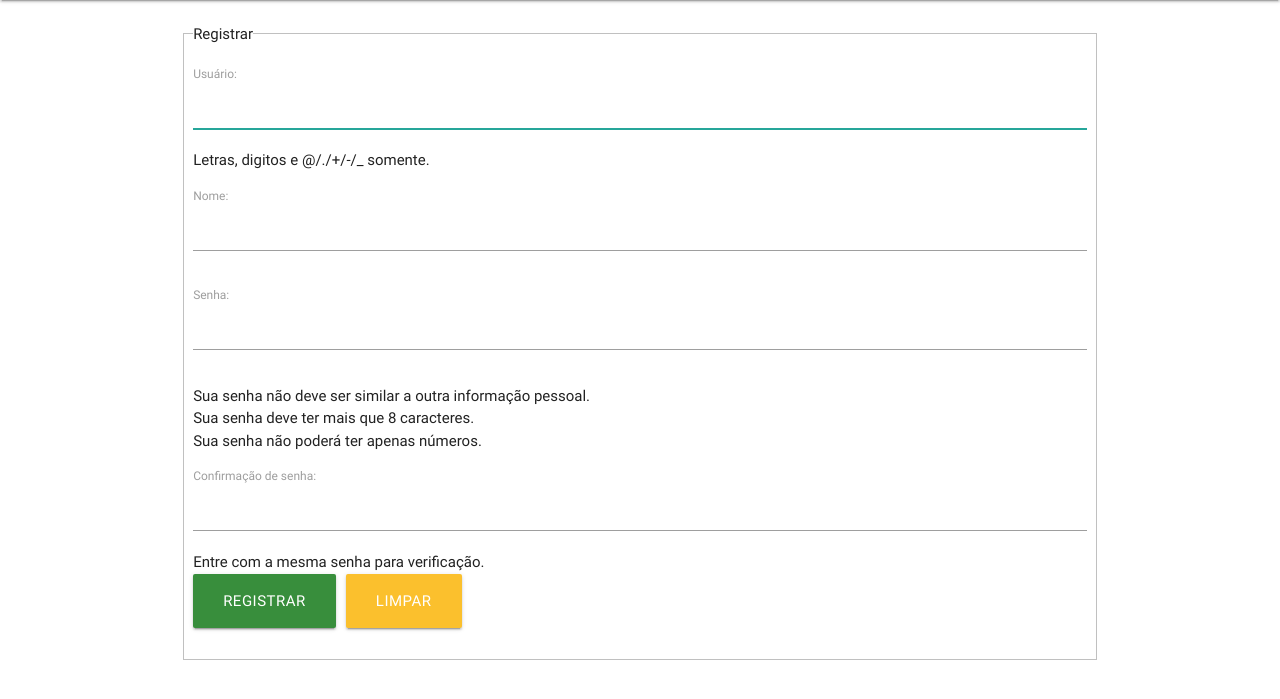
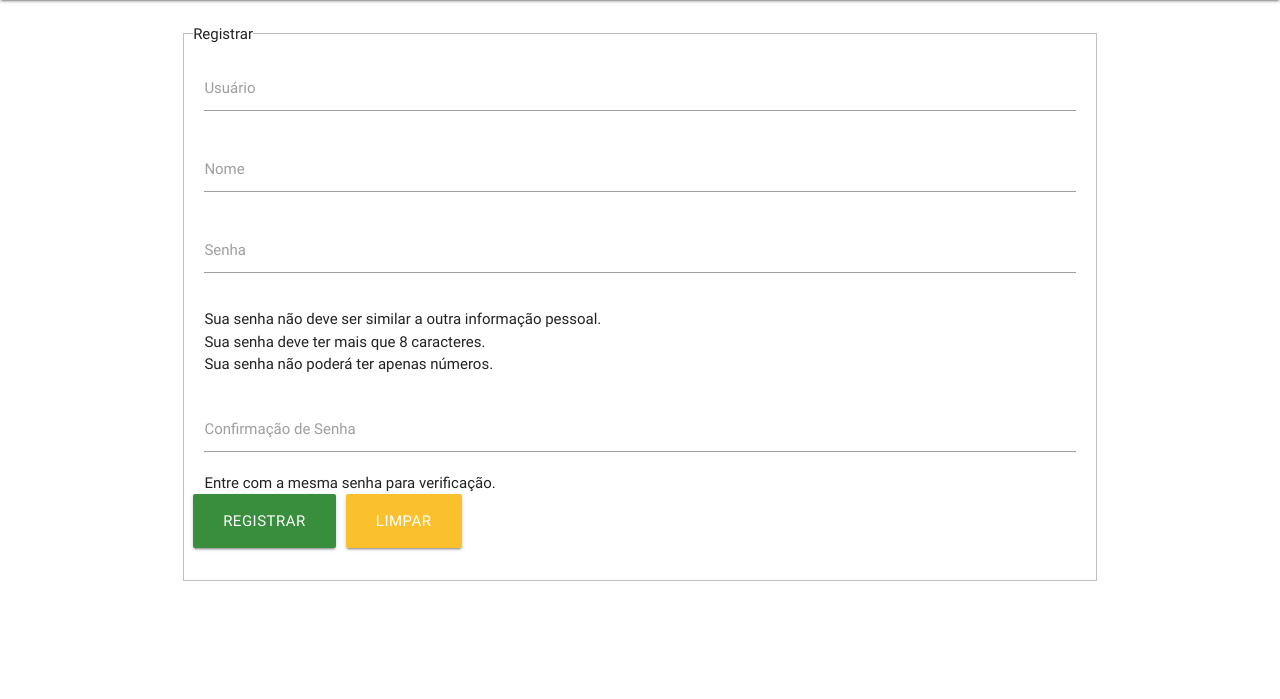
Before and after one commit to EasyKey-PI2-2017-2/EasyKey, a Django app: page /signup/ in a window 1280 px wide. Shown: the part 64-763 px from the top of the page. Run offline with Django 3.2, Linux system fonts and the light colour scheme.

Commit message:
Corrigindo autenticação

```diff
--- a/base/views.py
+++ b/base/views.py
@@ -46,13 +46,13 @@ def signup(request):
         passwordVerify = request.POST['password2']
         error = "";
         if passwordVerify != password:
-            error = "As senhas não conferem "
+            error = "- As senhas não conferem "
         if len(password) < 8:
-            error = error + "A senha não tem 8 caracteres "
+            error = error + "- A senha não tem 8 caracteres "
         if len(username) < 1:
-            error = error + "Digite o usuário"
+            error = error + "- Digite o usuário"
         if password.isdigit():
-            error = error + " A senha possui apenas digitos"
+            error = error + "- A senha possui apenas digitos"
         if len(error) == 0:
             user = User.objects.create_user(username, name, password)
             user.save()
@@ -64,7 +64,7 @@ def signup(request):
                 'error_bool': error_bool,
                 'error': error,
             }
-            return render(request, 'base/signup.html',information)
+            return render(request, 'base/signup.html', information)
     else:
         return render(request, 'base/signup.html')
 
@@ -72,7 +72,7 @@ def login_view(request):
     if request.method == 'POST':
         username = request.POST['username']
         password = request.POST['password']
-        user = authenticate(request, username=username, password=password)
+        user = authenticate(username=username, password=password)
         if user is not None:
             login(request, user)
             return redirect('home')
--- a/templates/base/signup.html
+++ b/templates/base/signup.html
@@ -20,10 +20,28 @@
                   <br>
               </div>
               {% endif %}
-              <p><label for="id_username">Usuário:</label> <input type="text" name="username" required id="id_username" maxlength="150" autofocus /> <span class="helptext">Letras, digitos e @/./+/-/_ somente.</span></p>
+              <div class="input-field col s12">
+                <input id="username" type="text" class="validate" name="username">
+                <label for="username">Usuário</label>
+              </div>
+              <div class="input-field col s12">
+                <input id="username" type="text" class="validate" name="first_name">
+                <label for="username">Nome</label>
+              </div>
+              <div class="input-field col s12">
+                <input id="password" type="password" class="validate" name="password1">
+                <label for="password">Senha</label>
+                <span class="helptext"><ul><li>Sua senha não deve ser similar a outra informação pessoal.</li><li>Sua senha deve ter mais que 8 caracteres.</li><li>Sua senha não poderá ter apenas números.</li></ul></span>
+              </div>
+              <div class="input-field col s12">
+                <input id="password" type="password" class="validate" name="password2">
+                <label for="password">Confirmação de Senha</label>
+                <span class="helptext">Entre com a mesma senha para verificação.</span>
+              </div>
+              <!-- <p><label for="id_username">Usuário:</label> <input type="text" name="username" required id="id_username" maxlength="150" autofocus /> <span class="helptext">Letras, digitos e @/./+/-/_ somente.</span></p>
               <p><label for="id_first_name">Nome:</label> <input type="text" name="first_name" id="id_first_name" maxlength="30" /></p>
               <p><label for="id_password1">Senha:</label> <input type="password" name="password1" required id="id_password1" /> <span class="helptext"><ul><li>Sua senha não deve ser similar a outra informação pessoal.</li><li>Sua senha deve ter mais que 8 caracteres.</li><li>Sua senha não poderá ter apenas números.</li></ul></span></p>
-              <p><label for="id_password2">Confirmação de senha:</label> <input type="password" name="password2" required id="id_password2" /> <span class="helptext">Entre com a mesma senha para verificação.</span></p>
+              <p><label for="id_password2">Confirmação de senha:</label> <input type="password" name="password2" required id="id_password2" /> <span class="helptext">Entre com a mesma senha para verificação.</span></p> -->
             </div>
             </div>
             <div class="row">
```
Also changed, not shown: templates/base/login.html (+8 -2 lines).
